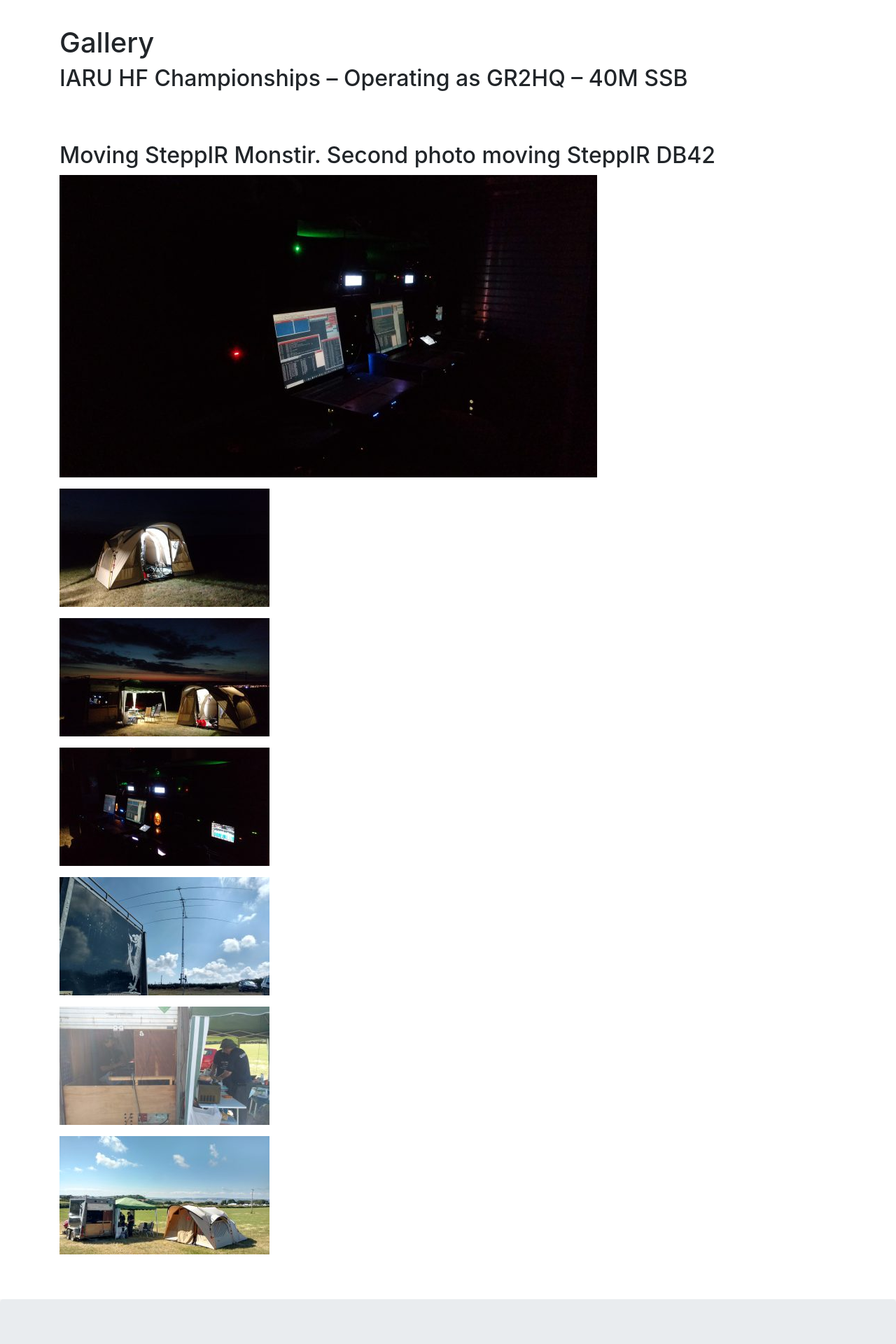
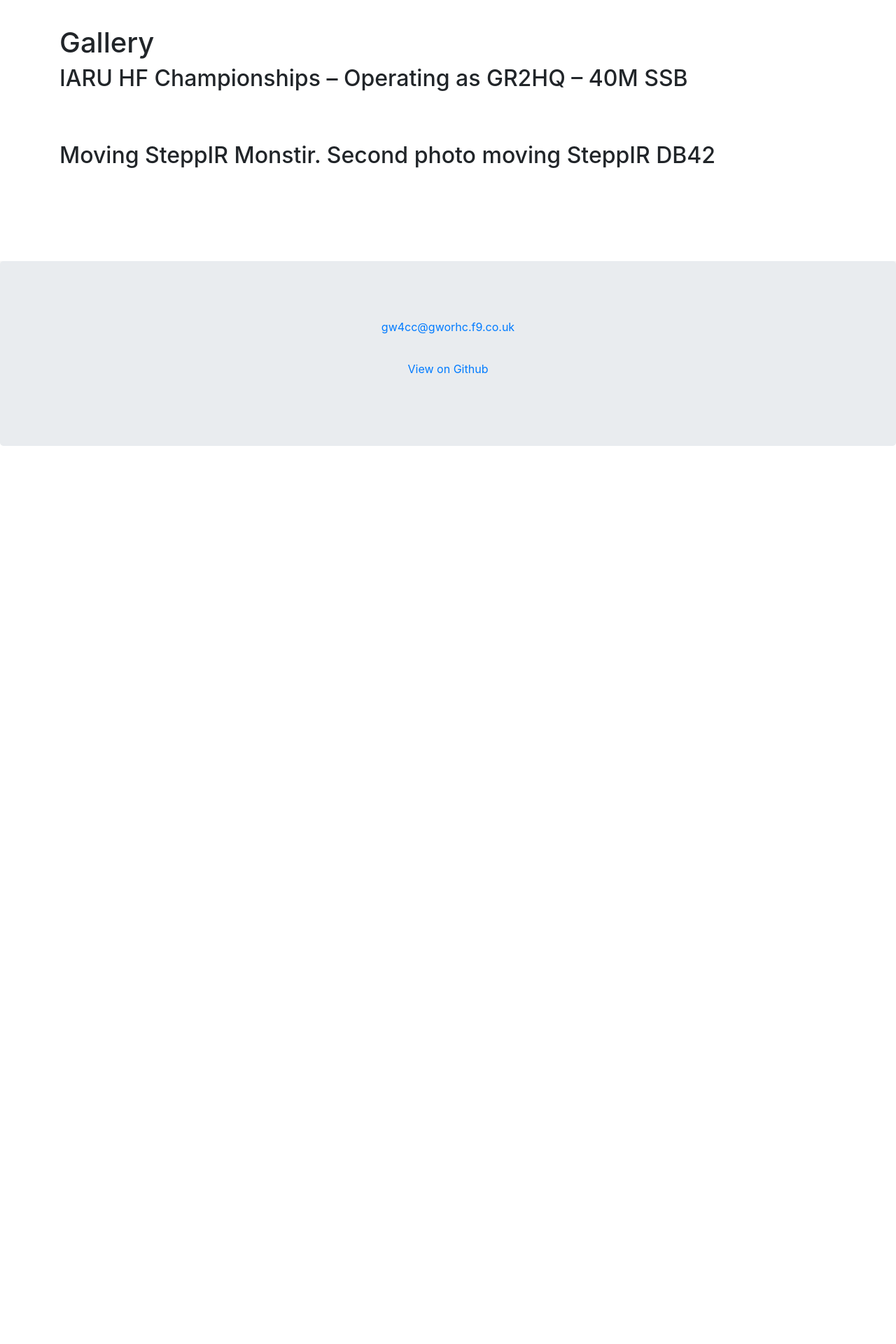
Before and after one commit to pe5er/gw4cc.wales, a Jekyll site: the page built from gallery.md, in a window 1280 px wide. Shown: the part 467-2387 px from the top of the page at 70% size. Built offline with Jekyll 4.4.1, drawn with Linux system fonts in a browser that asks for light colours; our own code applies the rules of GitHub Pages for plain Markdown files; a script that is not in the unit is left out; after the commit the page ends 1104 px from its top, so only the background shows below that.

Commit message:
Update gallery.md

```diff
--- a/gallery.md
+++ b/gallery.md
@@ -32,17 +32,3 @@ title: Gallery
   <img data-src="https://lh3.googleusercontent.com/51Zis6qnwU_h_b4h2MUXbzBcORcBkoSqR-xMp9EYCmSUbC4bzMZgiOzWHh2ScgsAn25ewMjtBfaBjQ0SLtJHKY_3OkB2lwCLEmK-Xh9YSAPLflknzkQVvyVYp1_U_yiFqjn66lctHeM=w5344-h3006" src="" alt="" />
   <img data-src="https://lh3.googleusercontent.com/4am0l_cYjixHH-KgEuAGcOm9kTkEK8K0fqjezWZDi9rCmD994HXgtmjFqMt4bOjTCwc0GeJ6oyy8GmCx9j_lFhB3fsWCT0TztCmYBZApO3kMFcRa9ppSpUmnr0zalSBTiSxpPffFlwc=w5344-h3006" src="" alt="" />
 </div>
-
-![Inside the shack](/media/iaru2018/iaru2018(1).jpg "Inside the shack")
-
-![Tent](/media/iaru2018/iaru2018(2).jpg "Tent")
-
-![Station at Night](/media/iaru2018/iaru2018(3).jpg "Station at Night")
-
-![Inside the Shack](/media/iaru2018/iaru2018(4).jpg "Inside the Shack")
-
-![SteppIR](/media/iaru2018/iaru2018(5).jpg "SteppIR")
-
-![Catering](/media/iaru2018/iaru2018(6).jpg "Catering")
-
-![Station During the Day](/media/iaru2018/iaru2018(7).jpg "Station During the Day")
```
